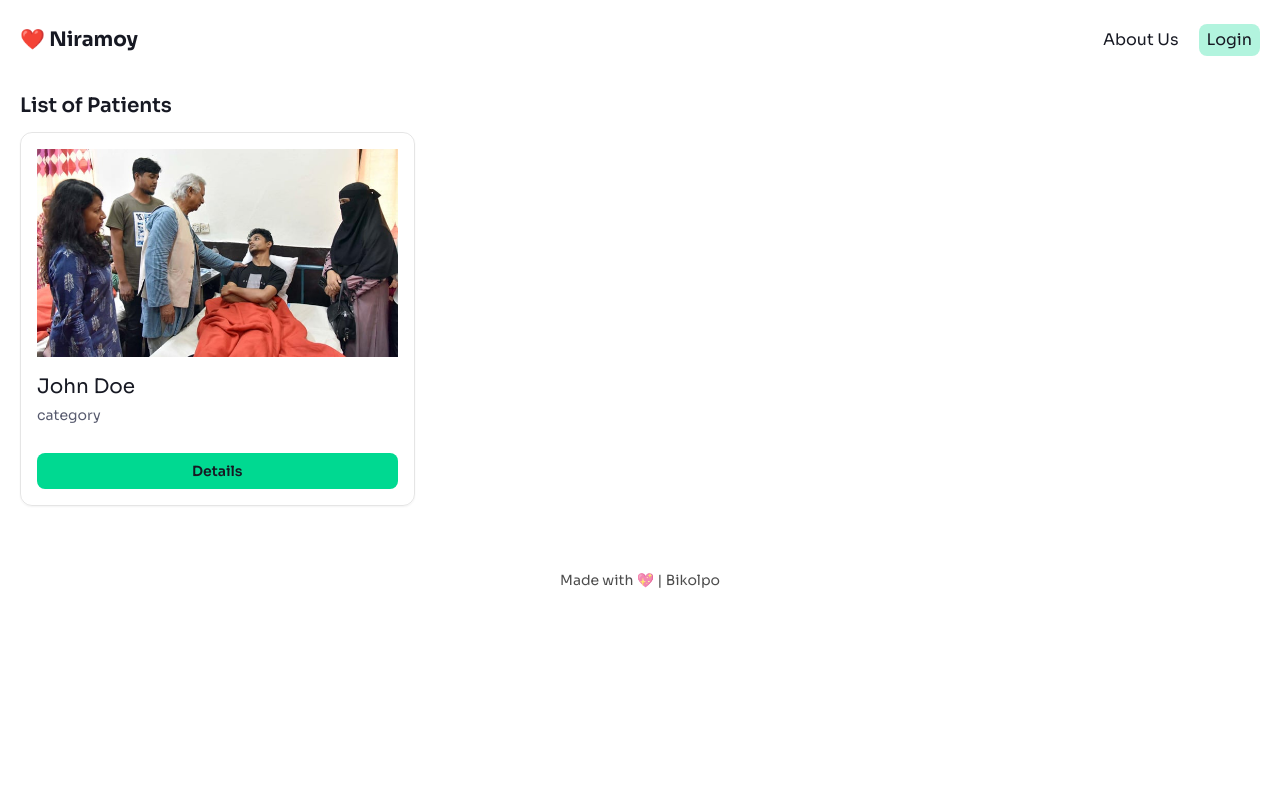
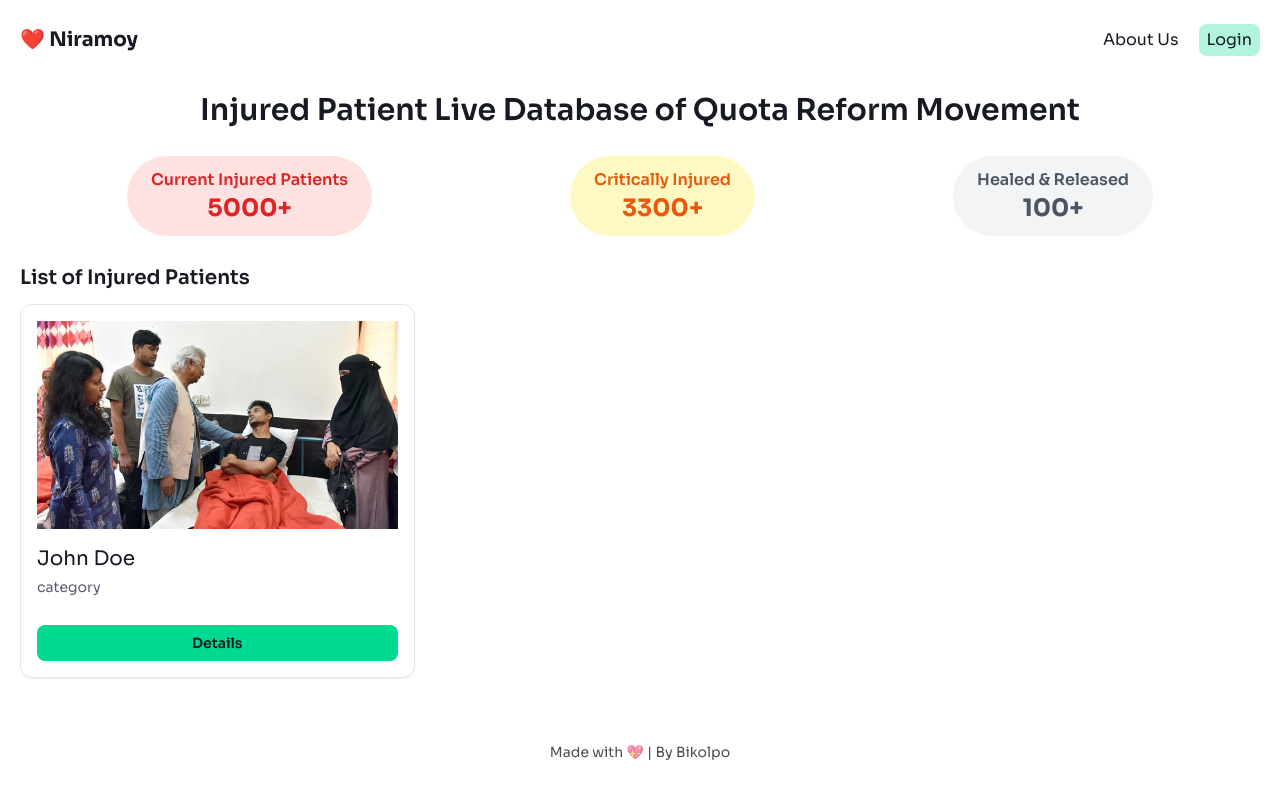
Before and after one commit to D1Asif/niramoy, a Next.js app: page / in a window 1280 px wide. Built offline with nearby package versions, Linux system fonts and the light colour scheme.

Commit message:
Landing page basic layout done

```diff
--- a/app/page.js
+++ b/app/page.js
@@ -1,9 +1,11 @@
+import Header from "@/components/Header";
 import PatientList from "@/components/PatientList";
 
 export default function Home() {
   return (
     <div className="container">
-        <h1 className="py-3 font-semibold text-xl">List of Patients</h1>
+        <Header />
+        <h1 className="py-3 font-semibold text-xl">List of Injured Patients</h1>
        <PatientList />
     </div>
   );
--- a/components/Footer.jsx
+++ b/components/Footer.jsx
@@ -4,7 +4,7 @@ export default function Footer() {
         <footer className="py-6 md:py-8 mt-8">
             <div className="container mx-auto">
                 <p className="text-center text-sm text-black/70 dark:text-[#EEEEEE]/60">
-                    Made with 💖 | Bikolpo
+                    Made with 💖 | By Bikolpo
                 </p>
             </div>
         </footer>
--- /dev/null
+++ b/components/Header.jsx
@@ -0,0 +1,28 @@
+
+
+export default function Header() {
+    return (
+        <>
+            <div className="flex justify-center">
+                <h1 className="py-3 font-semibold text-3xl">
+                    Injured Patient Live Database of Quota Reform Movement
+                </h1>
+            </div>
+            <div class="flex flex-col md:flex-row justify-around p-4 space-y-4 md:space-y-0 md:space-x-4">
+                <div class="bg-red-100 text-red-600 rounded-full py-3 px-6 flex flex-col items-center">
+                    <span class="font-semibold">Current Injured Patients</span>
+                    <span class="text-2xl font-bold">5000+</span>
+                </div>
+                <div class="bg-yellow-100 text-orange-600 rounded-full py-3 px-6 flex flex-col items-center">
+                    <span class="font-semibold">Critically Injured</span>
+                    <span class="text-2xl font-bold">3300+</span>
+                </div>
+                <div class="bg-gray-100 text-gray-600 rounded-full py-3 px-6 flex flex-col items-center">
+                    <span class="font-semibold">Healed & Released</span>
+                    <span class="text-2xl font-bold">100+</span>
+                </div>
+            </div>
+        </>
+
+    )
+}
```
